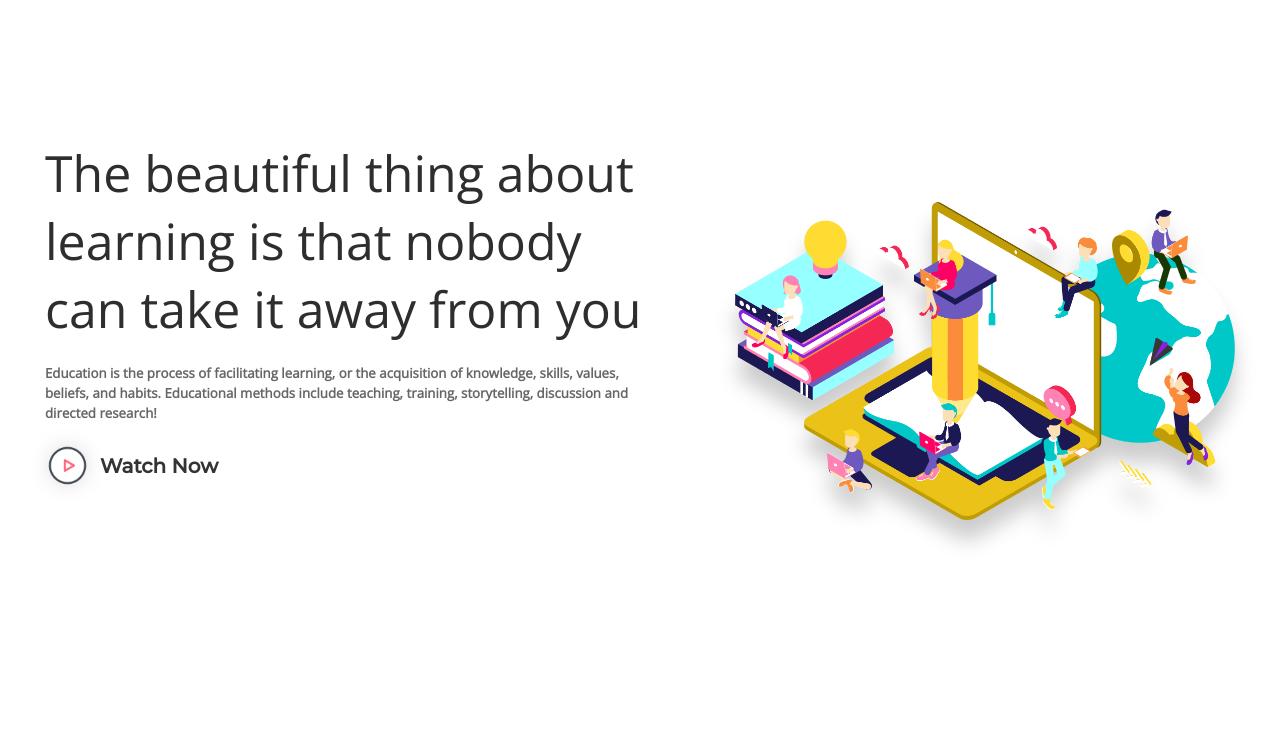
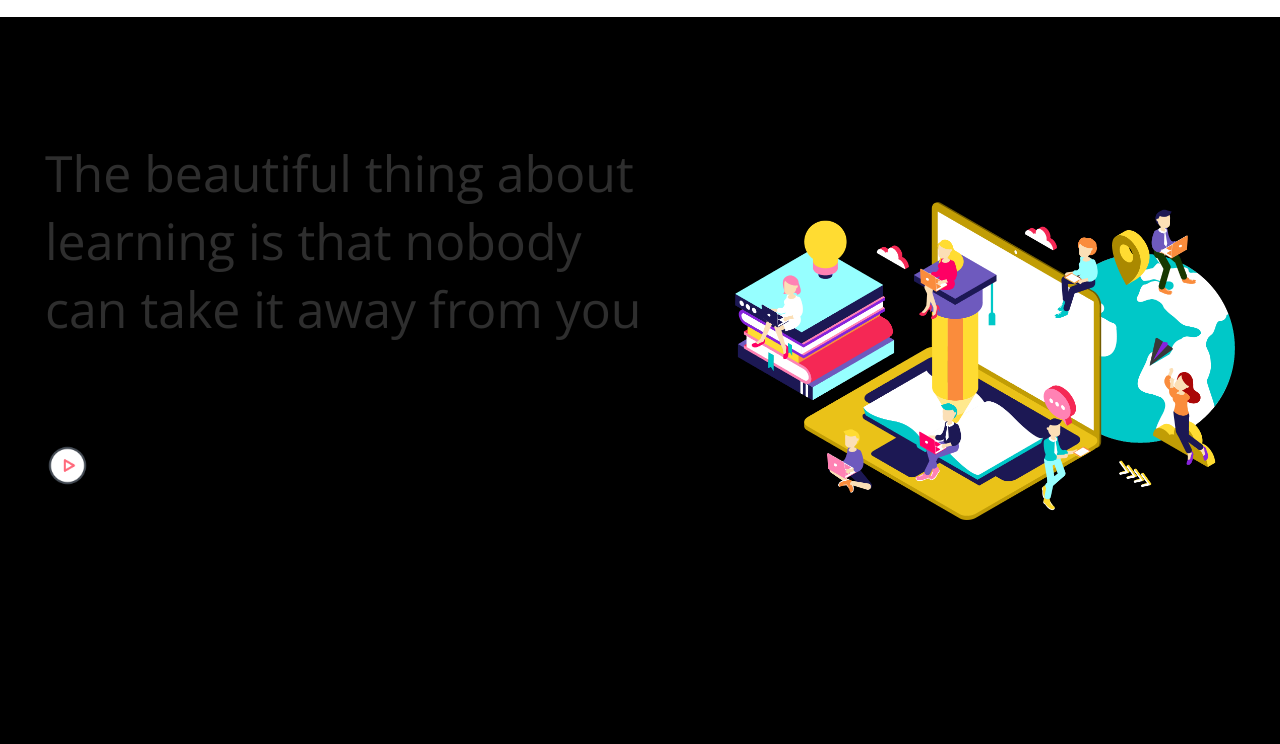
Before and after one commit to abhaypry/codehub, a plain HTML site: page index.html in a window 1280 px wide. Shown: the part 56-800 px from the top of the page. Drawn offline with nearby package versions, Linux system fonts and the light colour scheme.

Commit message:
Update style.css

```diff
--- a/style.css
+++ b/style.css
@@ -12,7 +12,7 @@ html {
 	scroll-behavior: smooth;
 }
 body {
-	background: #FFF;
+	background: #000000;
 	font-family: 'Open Sans', sans-serif;
 }
 
```
